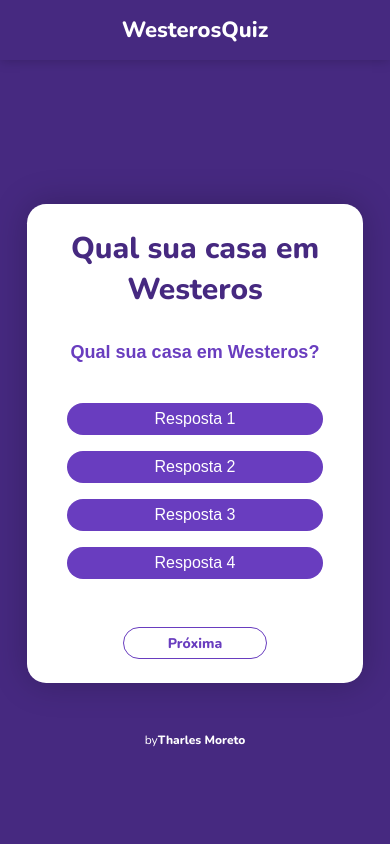
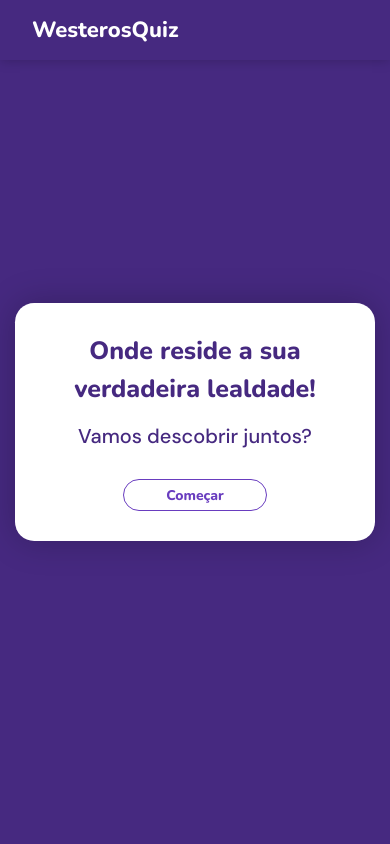
Before and after one commit to tharlesmoreto/westerosquiz, a plain HTML site: page index.html in a window 390 px wide. Drawn offline with nearby package versions, Linux system fonts and the light colour scheme.

Commit message:
novas alterações

```diff
--- a/index.html
+++ b/index.html
@@ -1,42 +1,41 @@
 <!DOCTYPE html>
-<html lang="pt-br">
+<html lang="en">
   <head>
     <meta charset="UTF-8" />
-    <meta http-equiv="X-UA-Compatible" content="IE=edge" />
-    <meta name="viewport" content="width=device-width, initial-scale=1.0" />
-    <link rel="stylesheet" href="style.css" />
-    <title>westerosquiz</title>
+    <link rel="icon" href="/favicon/favicon.png" />
+    <link rel="stylesheet" href="/style/style.css" />
+    <title>WesterosQuiz</title>
   </head>
   <body>
-    <section class="home-screen">
+    <section class="global">
       <div class="logo">
         <p>WesterosQuiz</p>
       </div>
-      <div class="container">
-        <div class="box">
-          <p class="titulo">
-            Qual sua casa em <br />
-            Westeros
-          </p>
-
-          <div id="quiz">
-            <p class="pergunta">Qual sua casa em Westeros?</p>
-
-            <ol>
-              <li>Resposta 1</li>
-              <li>Resposta 2</li>
-              <li>Resposta 3</li>
-              <li>Resposta 4</li>
-            </ol>
+    </section>
+    <section class="start">
+      <div class="box">
+        <p class="titulo">
+          Onde reside a sua verdadeira lealdade!
+        </p>
+        <p class="pergunta"> Vamos descobrir juntos?</p>
+        <input type="button" value="Começar" class="btn" />
+      </div>
+    </section>
+    <section class="process">
+      <div class="box">
+        <p class="titulo">Tão elevado como a honra!</p>
+        <div class="quiz">
+          <p class="pergunta">Qual é o valor mais importante para você?</p>
+          <div class="respostas">
+            <div id="res">Honra</div>
+            <div id="res">Sabedoria</div>
+            <div id="res">Lealdade</div>
+            <div id="res">Ambição</div>
           </div>
-
-          <input type="button" value="Próxima" class="btn" />
         </div>
+        <input type="button" value="Próxima" class="btn" />
       </div>
-      <div class="name">by<strong>Tharles Moreto</strong></div>
     </section>
-    <section class="fundo-escuro">
-      <div class=""></div>
-    </section>
+    <script src="js/app.js"></script>
   </body>
 </html>
--- /dev/null
+++ b/js/app.js
@@ -0,0 +1,12 @@
+
+function viewProcess (){
+  let process = document.querySelector('.process');
+  process.classList.add("show");
+
+  let viewStart = document.querySelector('.start');
+  viewStart.classList.add("show");
+
+}
+
+let btnStart = document.querySelector('.btn');
+btnStart.addEventListener("click", viewProcess);
--- a/style.css
+++ /dev/null
@@ -1,173 +0,0 @@
-/*--------------import--------------*/
-@import url('https://fonts.googleapis.com/css2?family=DM+Sans:wght@400;500;700&family=Nunito:wght@400;800&family=Poppins:wght@400;500;700;900&display=swap');
-
-
-/*--------------Reset--------------*/
-*{
-  margin: 0;
-  padding: 0;
-  box-sizing: border-box;
-}
-/*--------------Global--------------*/
-
-/*--------------Home Screen--------------*/
-.home-screen{
-  display: grid;
-  font: 800 12px Nunito;
-  background: #462980;
-
-  position: absolute;
-  z-index: 1;
-
-  height: 100%;
-  width: 100%;
-}
-
-.logo{
-  display: grid;
-  align-content: center;
-  height: 3.75rem;
-  width: 100%;
-  background: #462980;
-  box-shadow: 0px 0px 12px #0000003a;
-}
-
-.logo p{
- margin-left: 2rem;
- font: 800 22px Nunito;
- color: #ffffff;
-
-}
-.container{
-  display: grid;
-  place-content: center;
-}
-.box{
-  text-align: center;
-  background: #ffffff;
-
-  width: auto;
-  height: auto;
-  padding: 1.5rem;
-
-  border-radius: 1.2rem;
-  box-shadow: 0px 0px 35px #0000003a;
-}
-.titulo{
-  font-size: 30px;
-  color: #462980;
-}
-
-#quiz{
-  font-family: arial;
-  margin: 2rem;
-  display: grid;
-  place-content: center;
-}
-
-.pergunta{
-  font: bold 18px arial;
-  color: #693DBF;
-  margin-bottom: 2.5rem;
-}
-
-ol{
-  font: 16px arial;
-}
-
-li{
-  list-style: none;
-  cursor: pointer;
-
-  width: 18.25rem;
-  height: 2rem;
-
-  background: #693DBF;
-  color: #ffffff;
-
-  display: grid;
-  place-content: center;
-
-  margin-bottom: 1rem;
-  border-radius: 6rem;
-}
-
-li:hover{
-  background: #462980;
-}
-
-.btn{
-  width: 9rem;
-  height: 2rem;
-
-  background: #ffffff;
-  border: 1px solid #693DBF;
-  color: #693DBF;;
-  border-radius: 2rem;
-
-  font: 800 14px Nunito;
-  cursor: pointer;
-}
-
-.btn:hover{
-  background: #462980;
-  border: none;
-  color: #ffffff;
-}
-
-.name{
-  font: 400 12px Nunito;
-  color: #ffffff;
-  text-align: center;
-}
-
-
-/*--------------Pop-up Result--------------*/
-.fundo-escuro{
-  background: rgba(0, 0, 0, 0.438);
-
-  position: fixed;
-  z-index: 2;
-
-  height: 100%;
-  width: 100%;
-  display: none;
-}
-
-
-
-
-
-
-
-
-
-
-
-
-
-
-
-
-
-
-
-
-
-
-/*--------------Mobile--------------*/
-@media (min-width:360px) and (max-width:405px) {
-  .logo {
-    place-content: center;
-  }
-  .logo p{
-    margin-left:0;
-   }
-  .box{
-    width: 21rem;
-    padding: 1.5rem;
-  }
-  li{
-    width: 16rem;
-  }
-}
--- /dev/null
+++ b/style/style.css
@@ -0,0 +1,148 @@
+/*--------------import--------------*/
+@import url('https://fonts.googleapis.com/css2?family=DM+Sans:wght@400;500;700&family=Nunito:wght@400;800&family=Poppins:wght@400;500;700;900&display=swap');
+
+
+/*--------------Reset--------------*/
+*{
+  margin: 0;
+  padding: 0;
+}
+
+/*--------------Reuse--------------*/
+.btn{
+  width: 9rem;
+  height: 2rem;
+
+  background: #ffffff;
+  border: 1px solid #693DBF;
+  color: #693DBF;;
+  border-radius: 2rem;
+
+  font: 800 14px Nunito;
+  cursor: pointer;
+}
+.btn:hover{
+  background: #462980;
+  border: none;
+  color: #ffffff;
+}
+.titulo{
+  font: 800 25px Nunito;
+  color: #462980;
+  line-height: 1.5;
+}
+.box{
+  display: grid;
+  place-items: center;
+  text-align: center;
+  background: #ffffff;
+  width: auto;
+  height: auto;
+  padding: 30px;
+  border-radius: 1.2rem;
+  box-shadow: 0px 0px 35px #0000003a;
+}
+.pergunta{
+  font: 500 25px DM Sans;
+  color: #462980;
+  margin: 20px 0;
+}
+/*--------------Global--------------*/
+.global{
+  height: 100%;
+  width: 100%;
+  background: #462980;
+  position: fixed;
+  z-index: 1;
+}
+
+.logo{
+  display: grid;
+  align-content: center;
+  height: 3.75rem;
+  width: 100%;
+  background: #462980;
+  box-shadow: 0px 0px 12px #0000003a;
+}
+
+.logo p{
+ margin-left: 2rem;
+ font: 800 22px Nunito;
+ color: #ffffff;
+
+}
+
+/*--------------Start--------------*/
+.start{
+  display: grid;
+  place-content: center;
+  height: 100%;
+  width: 100%;
+  position: absolute;
+  z-index: 2;
+
+  transition: opacity 0.3s ease-in-out;
+}
+.start.show{
+  display: none;
+  opacity: 0;
+}
+.start .titulo{
+  width: 300px;
+}
+.start .pergunta{
+  font-size: 20px;
+  margin: 15px 0 0 0;
+}
+.start .btn{
+  margin-top: 30px;
+}
+
+/*--------------Process--------------*/
+
+.process{
+  display: none;
+  place-content: center;
+  height: 100%;
+  width: 100%;
+  position: absolute;
+  z-index: 1;
+
+  transition: opacity 0.3s ease-in-out;
+}
+.process.show{
+  display: grid;
+  opacity: 1;
+}
+.quiz{
+  width: 350px;
+  height: auto;
+  margin-bottom: 30px;
+}
+.respostas{
+  display: grid;
+  place-items: center;
+  height: 13rem;
+}
+
+#res{
+  display: grid;
+  place-items: center;
+
+  width: 100%;
+  height: 35px;
+
+  background: #462980;
+  border-radius: 100px;
+
+  margin: 5px 0;
+
+  font: 400 15px Nunito;
+  color: #fff;
+
+  cursor: pointer;
+}
+
+#res:hover{
+  background: #8065b4;
+}
```
Also changed, not shown: js/perguntaserespostas.js (added, +17 -0 lines), app.js (deleted), favicon/favicon.png (added).
